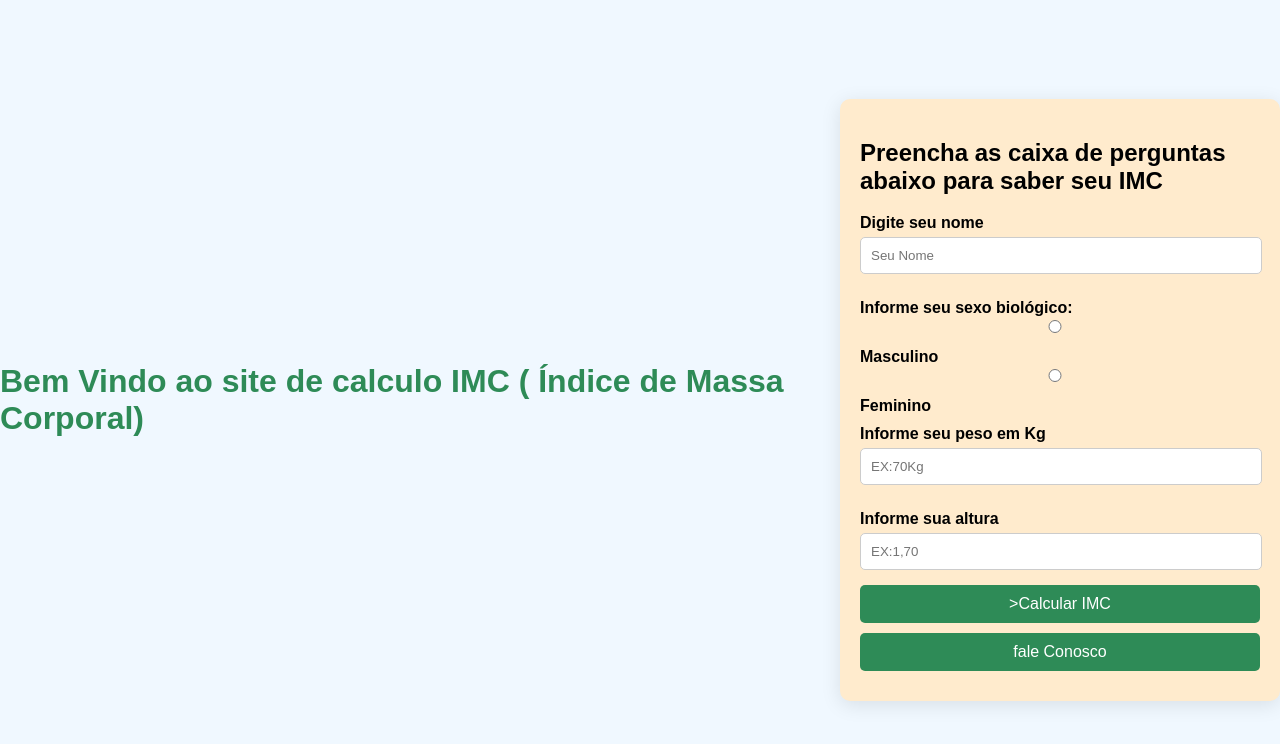
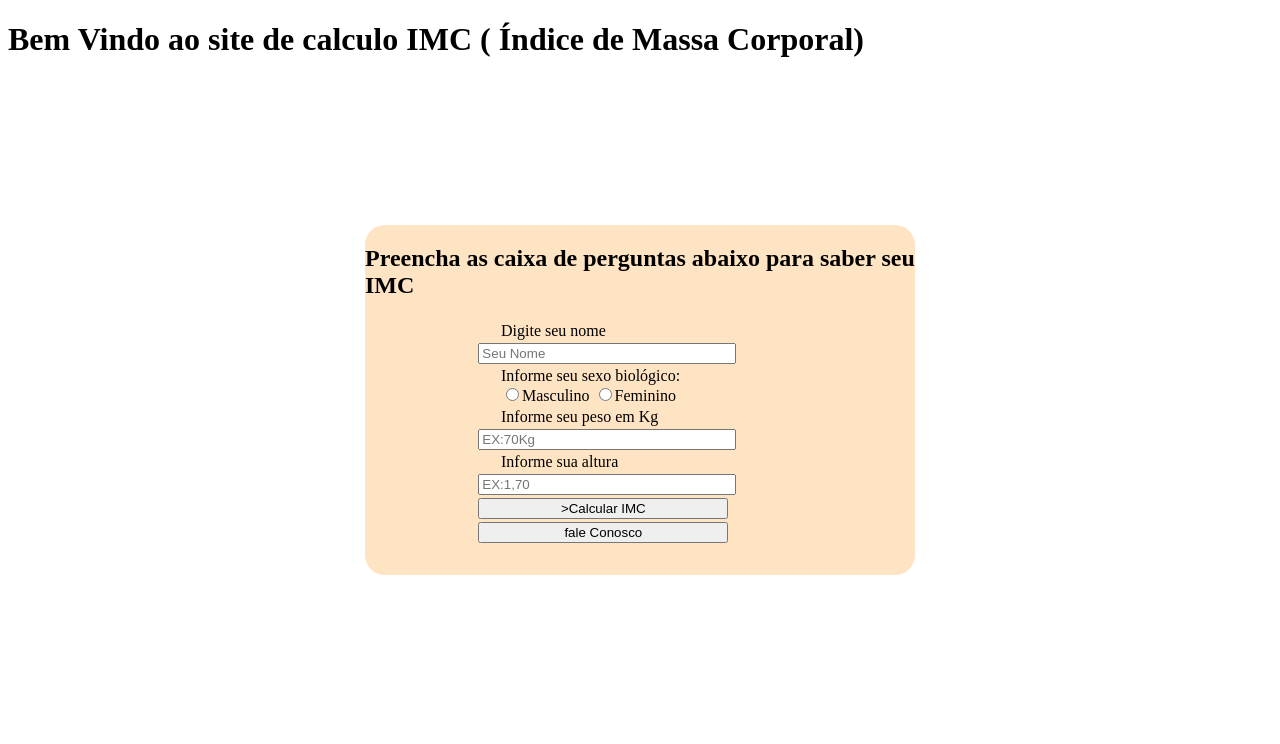
Before and after one commit to iblamesrn/Imc, a plain HTML site: page index.html in a window 1280 px wide. Drawn offline with Linux system fonts and the light colour scheme; a script that the page names is missing.

Commit message:
Update style.css

```diff
--- a/style.css
+++ b/style.css
@@ -1,76 +1,53 @@
-body {
-    font-family: 'Arial', sans-serif;
-    background-color: #f0f8ff;
+.user_card{
+    width: 550px;
+    height: 350px;
+    background-color: bisque;
     display: flex;
-    justify-content: center;
-    align-items: center;
-    height: 100vh;
-    margin: 0;
+    flex-direction: column;
+    top: 50%;
+    left: 50%;
+    transform: translate(-50%,-50%);
+    position: absolute;
+    row-gap: 3px;
+    border-radius: 20px;
+
 }
 
-.container {
-    text-align: center;
+a{
+    text-decoration: none;
+    color: black;
 }
 
-.user_card {
-    background-color: #ffebcd;
-    border-radius: 10px;
-    padding: 20px;
-    box-shadow: 0 4px 20px rgba(0, 0, 0, 0.1);
-    max-width: 400px;
-    margin: auto;
+p{
+    margin-left: 52em;
+    margin-top: 40em;
 }
 
-h1 {
-    color: #2e8b57;
+#Peso{
+    width: 250px;
+    margin-left: 8.5em;
+
 }
 
-label {
-    margin: 10px 0 5px;
-    display: block;
-    font-weight: bold;
+.label {
+    margin-left: 8.5em;
 }
 
-input {
-    width: calc(100% - 20px);
-    padding: 10px;
-    border: 1px solid #ccc;
-    border-radius: 5px;
-    margin-bottom: 15px;
+#Nome{
+    width: 250px;
+    margin-left: 8.5em;
 }
 
-.radio-group {
-    display: flex;
-    justify-content: center;
-    margin-bottom: 15px;
+#Altura{
+    width: 250px;
+    margin-left: 8.5em;
 }
 
-.radio-group label {
-    margin: 0 10px;
+button{
+    width: 250px;
+    margin-left: 8.5em;
+    gap: 4px;
 }
-
-button {
-    width: 100%;
-    padding: 10px;
-    background-color: #2e8b57;
-    color: white;
-    border: none;
-    border-radius: 5px;
-    cursor: pointer;
-    font-size: 16px;
-    margin-bottom: 10px;
-}
-
-button:hover {
-    background-color: #238b45;
-}
-
-a {
-    text-decoration: none;
-    color: white;
-}
-
-p {
     color: #2e8b57;
     font-size: 18px;
 }
```
